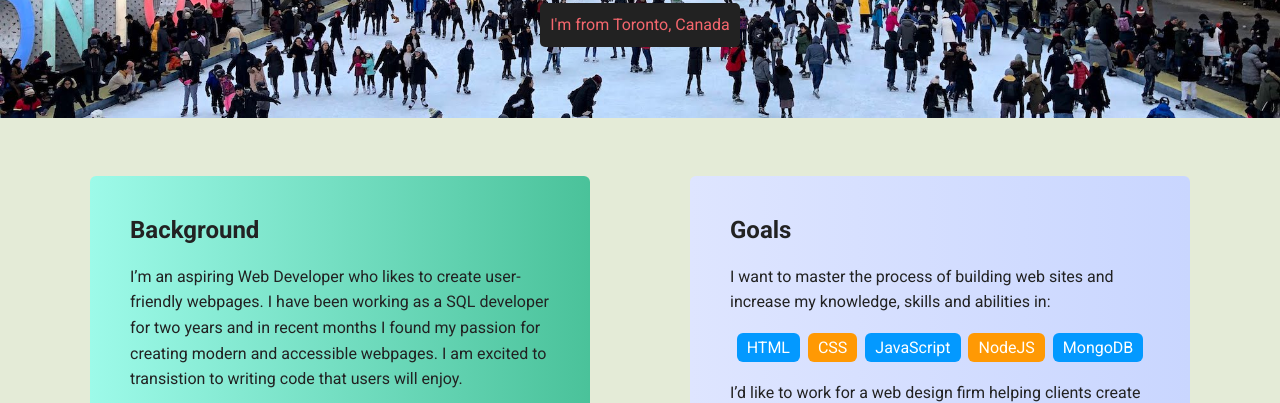
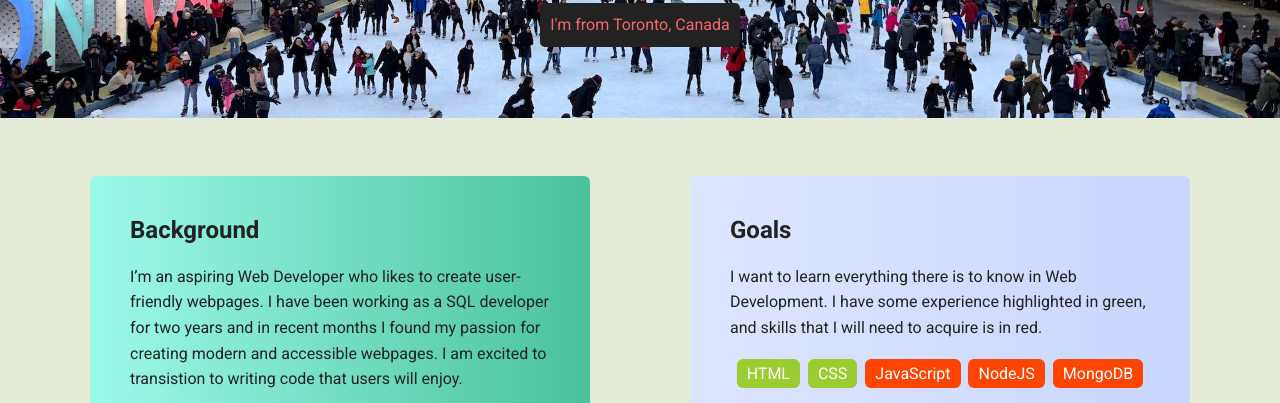
Before and after one commit to adityarfw/TTH-WebDev-Project1, a plain HTML site: page profile_page_v1/index.html in a window 1280 px wide. Shown: the part 352-755 px from the top of the page. Drawn offline with Linux system fonts and the light colour scheme; a web font is replaced by a local one.

Commit message:
Updated index html goals, Renamed div tags in gallery and experience html, updated css for profile image and goals list

```diff
--- a/profile_page_v1/index.html
+++ b/profile_page_v1/index.html
@@ -32,13 +32,13 @@
 
       <article class="card2">
         <h2>Goals</h2>
-        <p>I want to master the process of building web sites and increase my knowledge, skills and abilities in:</p>
+        <p>I want to learn everything there is to know in Web Development. I have some experience highlighted in green, and skills that I will need to acquire is in red.</p>
         <ul class="skills">
           <li>HTML</li>
           <li>CSS</li>
-          <li>JavaScript</li>
-          <li>NodeJS</li>
-          <li>MongoDB</li>
+          <li class="skills-to-learn">JavaScript</li>
+          <li class="skills-to-learn">NodeJS</li>
+          <li class="skills-to-learn">MongoDB</li>
         </ul>
         <p>I’d like to work for a web design firm helping clients create an impressive online presence.</p>
       </article>
--- a/profile_page_v1/styles.css
+++ b/profile_page_v1/styles.css
@@ -78,7 +78,7 @@ header .profile-image {
   transition: all .5s;
 }
 header .profile-image:hover {
-  transform: scale(1.2) rotate(5deg);
+  transform: scale(1.1) rotate(360deg);
 }
 .tag {
   background-color: #efefef;
@@ -135,14 +135,14 @@ ul.skills {
 .skills li {
   border-radius: 6px;
   display: inline-block;
-  background: #ff9904;
+  background: yellowgreen;
   color: white;
   padding: 5px 10px;
   margin: 2px;
 }
 
-.skills li:nth-child(odd) {
-  background: #0399ff;
+.skills li.skills-to-learn {
+  background: orangered;
 }
 
 footer {
@@ -299,6 +299,6 @@ a.social:hover {
 }
 
 .hobbies-photo:hover{
-  transform:scale(1.2);
+  transform:scale(1.1);
 }
 }
```
Also changed, not shown: profile_page_v1/experience.html (+14 -11 lines), profile_page_v1/gallery.html (+2 -2 lines).
